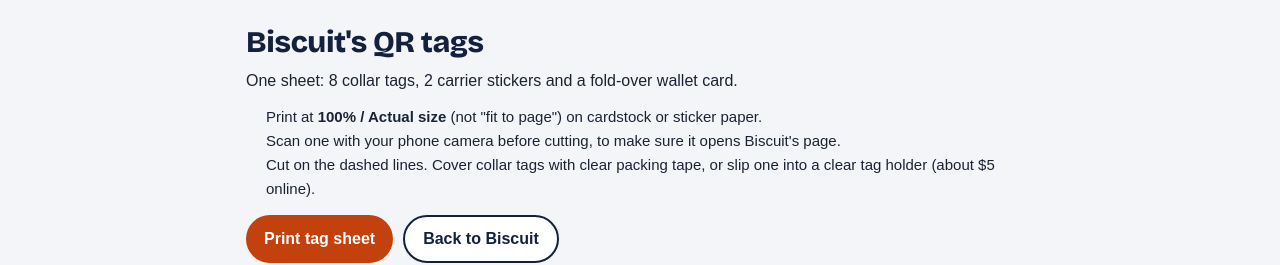
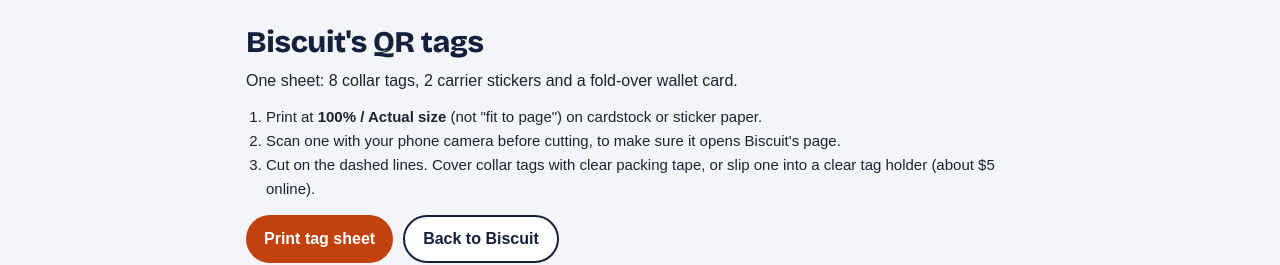
Before and after one commit to nimaesfand/petpassgo, a Next.js app: page /sandbox/tags in a window 1280 px wide. Shown: the top 265 px of the page. Built offline with nearby package versions, Linux system fonts and the light colour scheme; no server answers; a web font is replaced by a local one.

Commit message:
Numbered print steps
Co-Authored-By: Claude Opus 5.5 <noreply@anthropic.com>
Claude-Session: https://claude.ai/code/session_01VUWJgk4GfSJ9AWCo53RNop

```diff
--- a/components/pets/TagSheet.js
+++ b/components/pets/TagSheet.js
@@ -92,7 +92,7 @@ export default function TagSheet({ pet, photoUrl }) {
       <div className="ppg-no-print" style={{ maxWidth: 820, margin: "0 auto", padding: "20px 16px 8px" }}>
         <h1 style={{ fontFamily: font.display, fontSize: 30, fontWeight: 800, color: tokens.navy }}>{pet.name}'s QR tags</h1>
         <p style={{ fontFamily: font.body, fontSize: 16, color: tokens.ink, marginTop: 4 }}>One sheet: 8 collar tags, 2 carrier stickers and a fold-over wallet card.</p>
-        <ol style={{ fontFamily: font.body, fontSize: 15, color: tokens.ink, margin: "12px 0 0", paddingLeft: 20, lineHeight: 1.6 }}>
+        <ol style={{ fontFamily: font.body, fontSize: 15, color: tokens.ink, margin: "12px 0 0", paddingLeft: 20, lineHeight: 1.6, listStyle: "decimal" }}>
           <li>Print at <b>100% / Actual size</b> (not "fit to page") on cardstock or sticker paper.</li>
           <li>Scan one with your phone camera before cutting, to make sure it opens {pet.name}'s page.</li>
           <li>Cut on the dashed lines. Cover collar tags with clear packing tape, or slip one into a clear tag holder (about $5 online).</li>
```
